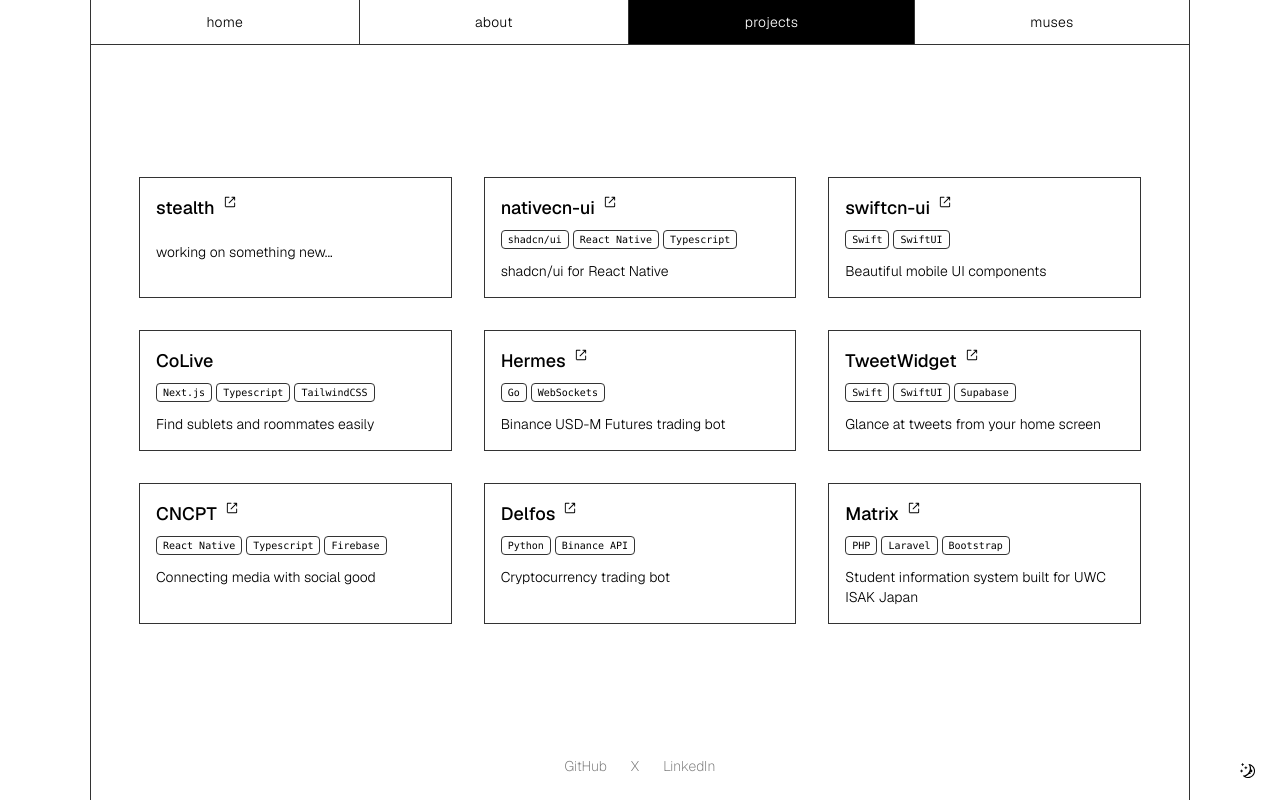
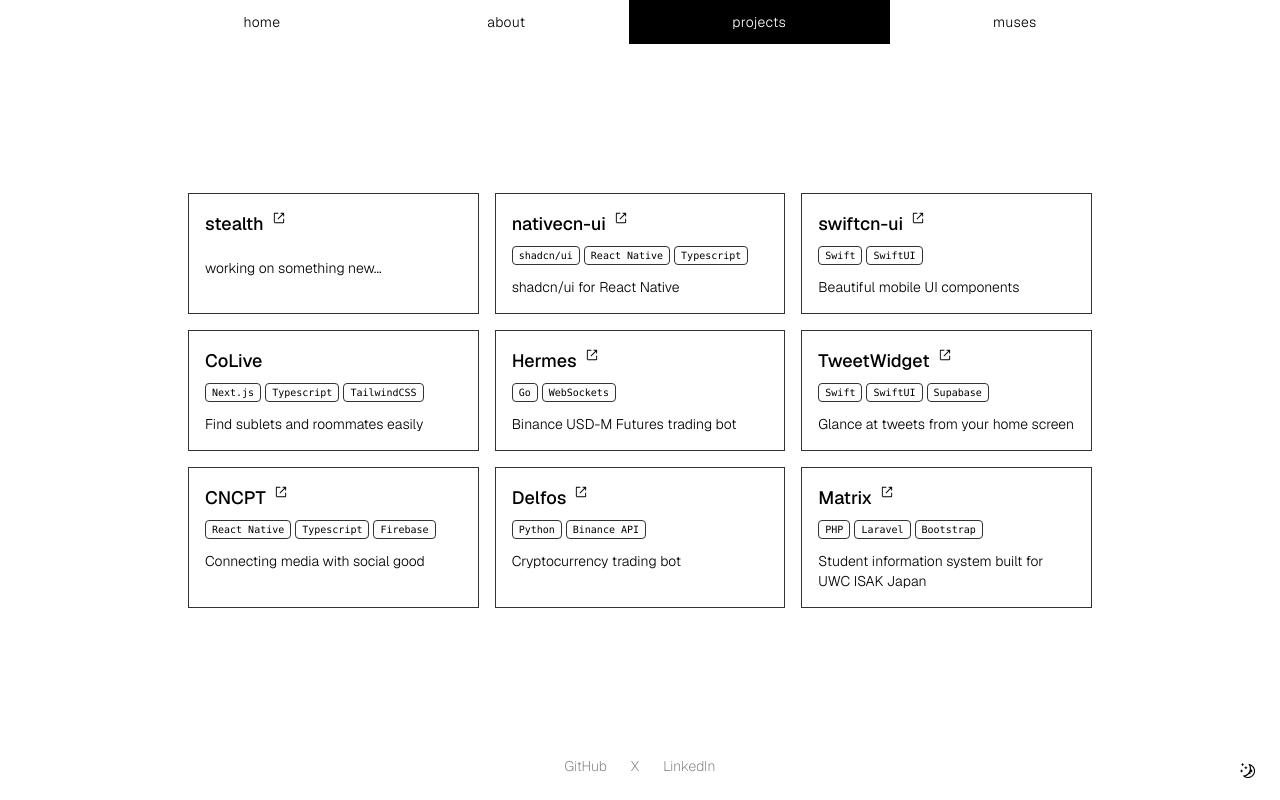
Before and after one commit to carlos-garciamoran/cgmor.com, a Next.js app: page /projects in a window 1280 px wide. Built offline with nearby package versions, Linux system fonts and the light colour scheme.

Commit message:
feat: clean ui

```diff
--- a/app/globals.css
+++ b/app/globals.css
@@ -1,4 +1,4 @@
-@import 'tailwindcss';
+@import "tailwindcss";
 
 @custom-variant dark (&:is(.dark *));
 
@@ -12,7 +12,7 @@
   --muted-foreground: oklch(0.32 0 0 / 0.7);
 }
 .dark {
-  --background: oklch(0.10 0 0);
+  --background: oklch(20.463% 0.00002 271.152);
   --foreground: oklch(1 0 0);
   --border: oklch(0.61 0 0);
   --secondary: oklch(0.23 0 0);
--- a/app/layout.tsx
+++ b/app/layout.tsx
@@ -5,7 +5,7 @@
 import { Cormorant } from 'next/font/google'
 
 import { Footer } from '@/components/footer'
-import { Header } from '@/components/header'
+import { Nav } from '@/components/nav'
 import { KeyboardShortcuts } from '@/components/keyboard-shortcuts'
 import { ThemeProvider } from '@/components/theme-provider'
 import { siteUrl } from './_lib/data'
@@ -51,10 +51,14 @@
       <body className={`${GeistSans.variable} ${GeistMono.variable} ${cormorant.variable}`}>
         <ThemeProvider attribute="class" defaultTheme="system" enableSystem>
           <div
-            className="flex h-dvh max-w-[1100px] flex-col sm:mx-auto sm:h-full sm:min-h-screen xl:border-x-[.5px]"
+            className="flex h-dvh max-w-[1000px] flex-col sm:mx-auto sm:h-full sm:min-h-screen"
             id="root"
           >
-            <Header />
+            <header>
+              <nav className="text-sm">
+                <Nav />
+              </nav>
+            </header>
             <main className="flex flex-1 flex-col sm:justify-center sm:px-3.5 xl:px-12">
               {children}
             </main>
--- a/app/page.tsx
+++ b/app/page.tsx
@@ -9,7 +9,7 @@
   return (
     <div className="flex flex-1 grow cursor-default flex-col items-center justify-center px-4">
       <div className="font-thin first-line:leading-none">
-        <div className="text-3xl leading-tight tracking-tight">
+        <div className="text-2xl leading-tight tracking-tight">
           <p className="text-secondary-foreground">
             Hey, my name is{' '}
             <span className="font-normal text-foreground tracking-tighter">Carlos</span>
--- a/app/projects/page.tsx
+++ b/app/projects/page.tsx
@@ -14,9 +14,12 @@
 // TODO: enable links on description (MD?) -> link CNCPT to The Concept Project
 export default function Projects() {
   return (
-    <div id="projects" className="flex size-full flex-col items-center justify-center py-8 md:py-12">
-      <div className="mx-auto w-full max-w-(--breakpoint-lg) px-6 xl:px-0">
-        <div className='grid grid-cols-1 gap-4 sm:grid-cols-2 lg:grid-cols-3 lg:gap-8'>
+    <div
+      id="projects"
+      className="flex size-full flex-col items-center justify-center py-8 md:py-12"
+    >
+      <div className="mx-auto w-full px-6 xl:px-0">
+        <div className="grid grid-cols-1 gap-4 sm:grid-cols-2 lg:grid-cols-3">
           {projects.map((project) => (
             <ProjectCard key={project.name} project={project} />
           ))}
@@ -26,21 +29,29 @@
   )
 }
 
-function ProjectCard({ project }: { project: typeof projects[number] }) {
+function ProjectCard({ project }: { project: (typeof projects)[number] }) {
   const { name, tags, description, url } = project
   const isExternal = url !== '#'
 
   return (
     <section className="border-[.5px] border-border p-4 hover:bg-secondary">
       <div className="flex items-start gap-2">
-        <Link href={url} className={clsx('flex cursor-default items-start gap-2', isExternal && "hover:underline")} target={isExternal ? "_blank" : undefined} rel={isExternal ? "noopener noreferrer" : undefined}>
+        <Link
+          href={url}
+          className={clsx('flex cursor-default items-start gap-2', isExternal && 'hover:underline')}
+          target={isExternal ? '_blank' : undefined}
+          rel={isExternal ? 'noopener noreferrer' : undefined}
+        >
           <h2 className="font-medium text-lg">{name}</h2>
           {isExternal && <ExternalLinkIcon className="mt-px size-3.5 stroke-[1.5]" />}
         </Link>
       </div>
       <div className="mt-2 flex flex-wrap gap-1">
         {tags.map((tag) => (
-          <div key={tag} className='flex items-center justify-center rounded-sm border border-border px-1.5 py-px'>
+          <div
+            key={tag}
+            className="flex items-center justify-center rounded-sm border border-border px-1.5 py-px"
+          >
             <span className="font-mono text-[10px]">{tag}</span>
           </div>
         ))}
--- a/components/header.tsx
+++ /dev/null
@@ -1,37 +0,0 @@
-'use client'
-
-import Link from 'next/link'
-import { usePathname } from 'next/navigation'
-import clsx from 'clsx'
-
-const pages = ['home', 'about', 'projects', 'muses']
-
-export function Header() {
-  const pathname = usePathname()
-  const currentPage = pathname === '/' ? 'home' : pathname.split('/')[1]
-
-  return (
-    <header>
-      <nav className="text-sm">
-        <ul className="flex justify-evenly sm:divide-x-[.33px] sm:border-b-[.33px]">
-          {pages.map((page) => (
-            <li key={page} className="grow transition duration-300 sm:hover:underline">
-              <Link
-                href={page === 'home' ? '/' : `/${page}`}
-                className={clsx(
-                  'flex cursor-default justify-center py-3 font-light tracking-wide underline-offset-4 hover:underline sm:hover:no-underline',
-                  {
-                    'underline sm:bg-foreground sm:text-background sm:no-underline':
-                      page === currentPage,
-                  },
-                )}
-              >
-                {page}
-              </Link>
-            </li>
-          ))}
-        </ul>
-      </nav>
-    </header>
-  )
-}
--- /dev/null
+++ b/components/nav.tsx
@@ -0,0 +1,34 @@
+'use client'
+
+import Link from 'next/link'
+import { usePathname } from 'next/navigation'
+import clsx from 'clsx'
+
+const pages = ['home', 'about', 'projects', 'muses']
+
+export function Nav() {
+  const pathname = usePathname()
+  const currentPage = pathname === '/' ? 'home' : pathname.split('/')[1]
+
+  // TODO: yellow for highlight
+  return (
+    <ul className="flex justify-evenly">
+      {pages.map((page) => (
+        <li key={page} className="grow transition duration-300 sm:hover:underline">
+          <Link
+            href={page === 'home' ? '/' : `/${page}`}
+            className={clsx(
+              'flex cursor-default justify-center py-3 font-light tracking-wide underline-offset-4 hover:underline sm:hover:no-underline',
+              {
+                'underline sm:bg-foreground sm:text-background sm:no-underline':
+                  page === currentPage,
+              },
+            )}
+          >
+            {page}
+          </Link>
+        </li>
+      ))}
+    </ul>
+  )
+}
```
